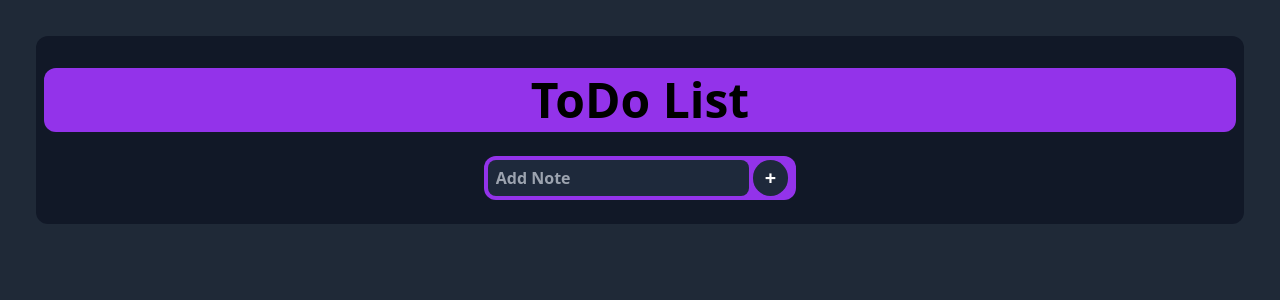
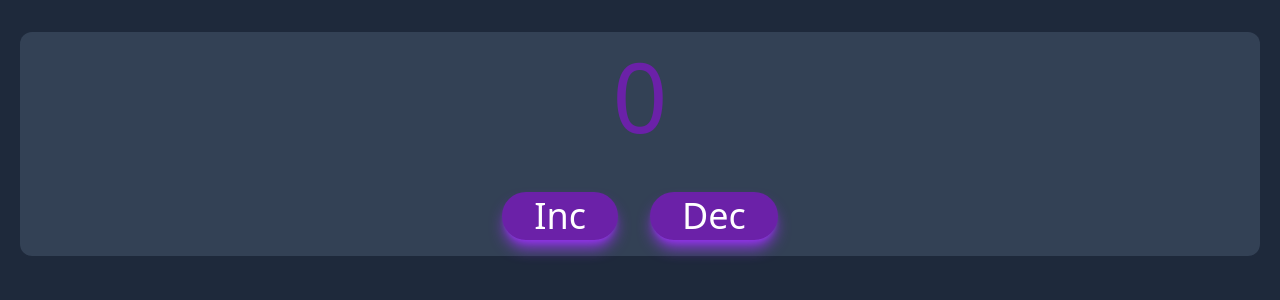
Before and after one commit to iamfutureflash/create-react-tailwind, a React (Create React App) app: page / in a window 1280 px wide. Shown: the top 300 px of the page. Built offline with nearby package versions, Linux system fonts and the light colour scheme.

Commit message:
done inc dec alert jsx

```diff
--- a/src/App.js
+++ b/src/App.js
@@ -1,10 +1,8 @@
 import React from 'react';
-import ToDoList from './projects/todolist/ToDoList'
-// import Form from "./projects/piyushForm/Form";
+import IncDecAlert from "./projects/inc_dec_alert/IncDecAlert";
 const App = () => {
     return (
-        <ToDoList />
-        // <Form/>
+        <IncDecAlert />
     );
 }
 export default App;
--- /dev/null
+++ b/src/projects/inc_dec_alert/IncDecAlert.jsx
@@ -0,0 +1,36 @@
+import React, { useState } from "react";
+
+
+const IncDecAlert = () =>{
+
+    const [number,updateNumber]= useState(0);
+
+    const incNumber = ()=>{
+        updateNumber(number+1);
+    }
+
+const decNumber = () =>{
+    if(number>0){
+        updateNumber(number-1);
+    }else{
+        alert("stop");
+        updateNumber(0);
+    }
+}
+
+    return(
+        <>
+<div className="bg-slate-800 w-screen h-screen text-white py-4" >
+<div className="middel bg-slate-700 mx-5 my-4 rounded-xl">
+<h1 className="text-8xl text-center my-4 py-4 text-purple-800">{number}</h1>
+<div className="buttons text-center my-4 py-4">
+<button className="mx-4 px-8 py-1 text-4xl bg-purple-800 rounded-3xl shadow-lg shadow-purple-600" onClick={incNumber} >Inc</button>
+<button className="mx-4 px-8 py-1 text-4xl bg-purple-800 rounded-3xl shadow-lg shadow-purple-600" onClick={decNumber} >Dec</button>
+</div>
+</div>
+</div>
+        </>
+    );
+}
+
+export default IncDecAlert;
```
